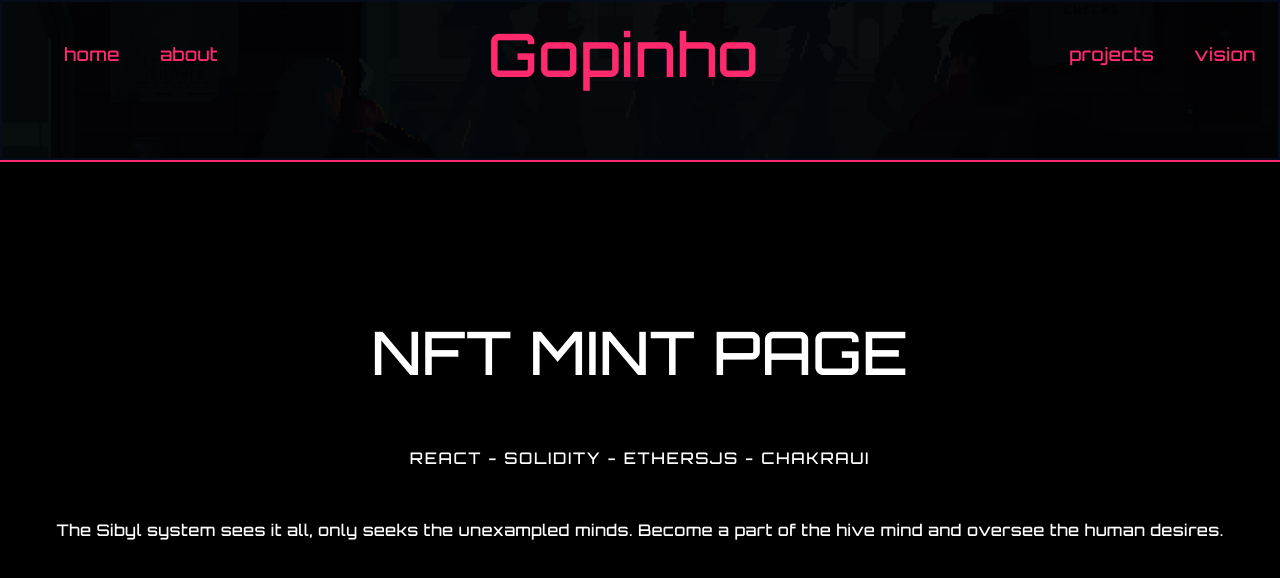
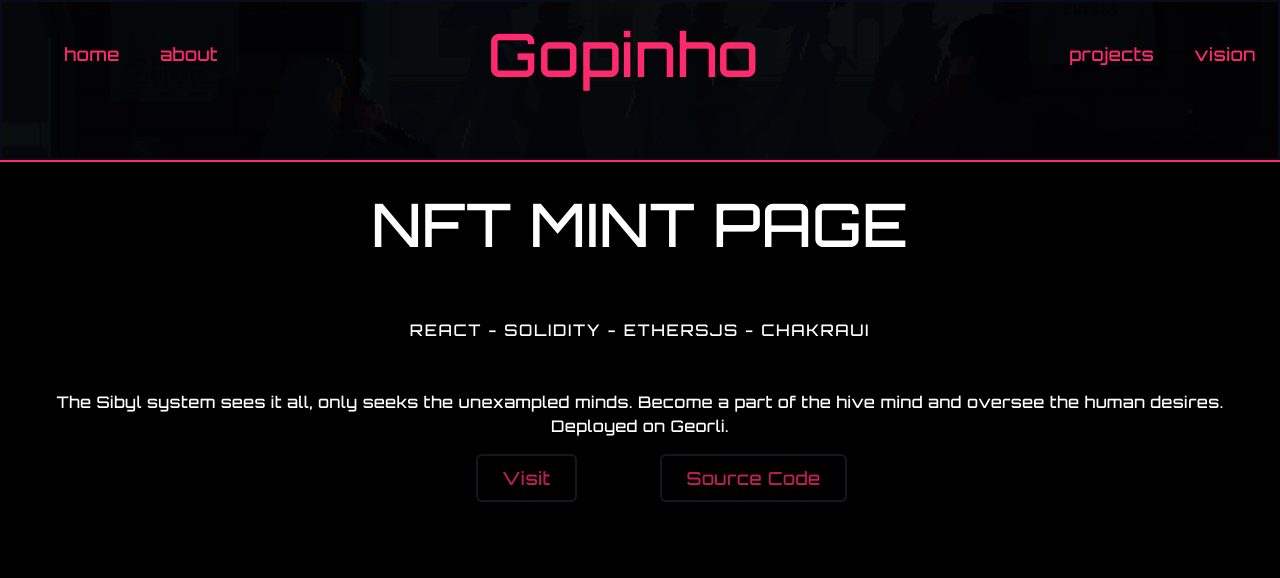
Before and after one commit to gopiinho/devProfile, a Next.js app: page /sibyl in a window 1280 px wide. Shown: the top 578 px of the page. Built offline with nearby package versions, Linux system fonts and the light colour scheme.

Commit message:
Links to info page on sibyl

```diff
--- a/pages/sibyl.jsx
+++ b/pages/sibyl.jsx
@@ -1,4 +1,5 @@
 import React from "react"
+import Link from "next/link"
 
 const sibyl = () => {
   return (
@@ -6,18 +7,36 @@ const sibyl = () => {
       <div className="flex flex-col">
         <div className=" h-40 background-tile border-2 border-blue-500 z-0"></div>
         <div className="w-full border-t-2 border-neon-main">
-          <div className="max-w-[1240px] w-full pt-28 h-full mx-auto p-2 flex justify-center items-center ">
-            <div className="pt-8">
-              <h1 className="py-4 neonH2 ">NFT MINT PAGE </h1>
+          <div className="max-w-[1240px] w-full h-full mx-auto  flex justify-center items-center ">
+            <div className="">
+              <h1 className="py-4 neonH2 pt-8">NFT MINT PAGE </h1>
               <h2 className=" tracking-widest uppercase text-center my-12 font-cyber ">
                 React - Solidity - ethersjs - ChakraUI
               </h2>
 
               <p>
-                {" "}
                 The Sibyl system sees it all, only seeks the unexampled minds.
                 Become a part of the hive mind and oversee the human desires.
+                Deployed on Georli.
               </p>
+            </div>
+          </div>
+
+          <div className="grid md:grid-cols-2 gap-4 links items-center  justify-between max-w-[470px] m-auto p-4 font-cyber text-[#ff2a6d] mobile-center">
+            <div className=" flex flex-col items-center justify-between ">
+              <Link href="https://whimsical-kheer-5221bd.netlify.app/">
+                <p className="neonH2 text-center py-2  px-6 border-2 border-slate-600  hover:border-[#ff2a6d] bg-black text-[#ff2a6d] text-lg cursor-pointer opacity-75 hover:opacity-100 transition duration-700 hover:shadow-neon-main rounded-md border-opacity-40">
+                  Visit
+                </p>
+              </Link>
+            </div>
+
+            <div className=" flex flex-col items-center justify-center">
+              <Link href="https://github.com/igopib/sibyl-access">
+                <p className="neonH2 text-center py-2  px-6 border-2 border-slate-600  hover:border-[#ff2a6d] bg-black text-[#ff2a6d] text-lg cursor-pointer opacity-75 hover:opacity-100 transition duration-700 hover:shadow-neon-main rounded-md border-opacity-40">
+                  Source Code
+                </p>
+              </Link>
             </div>
           </div>
         </div>
```
